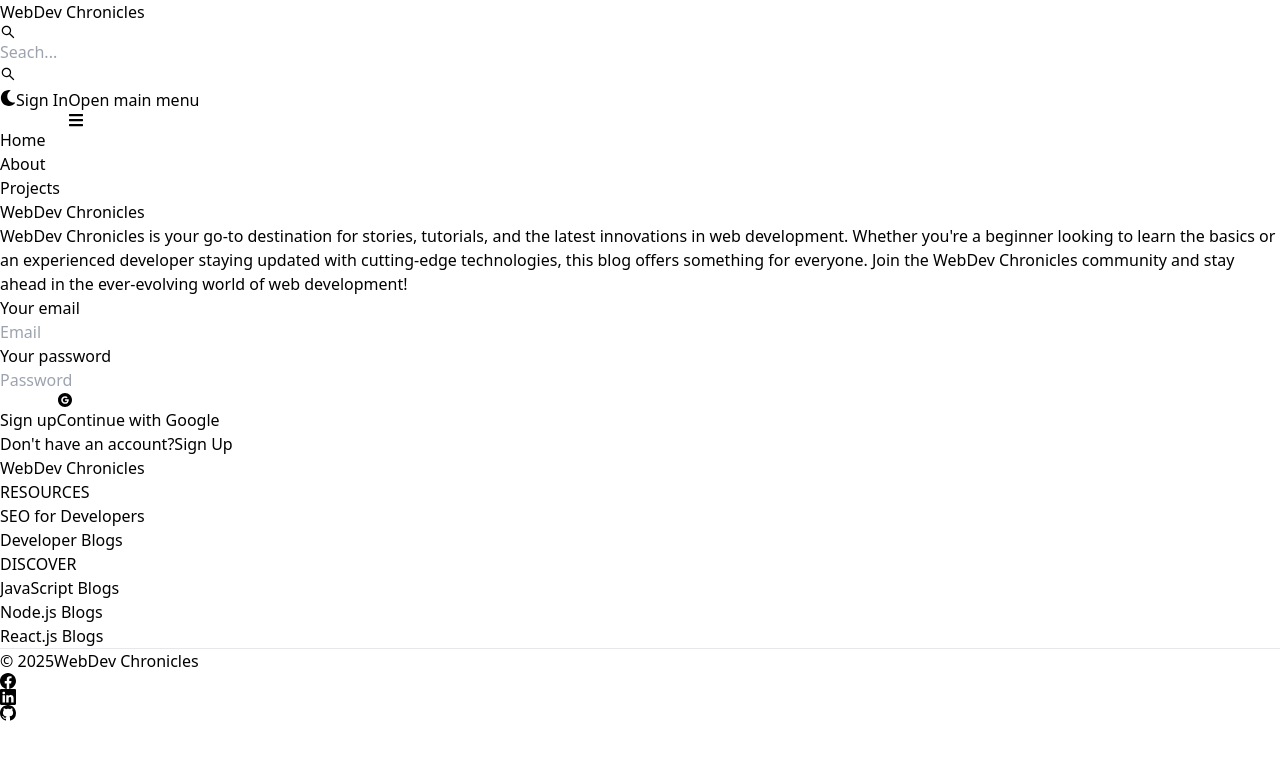
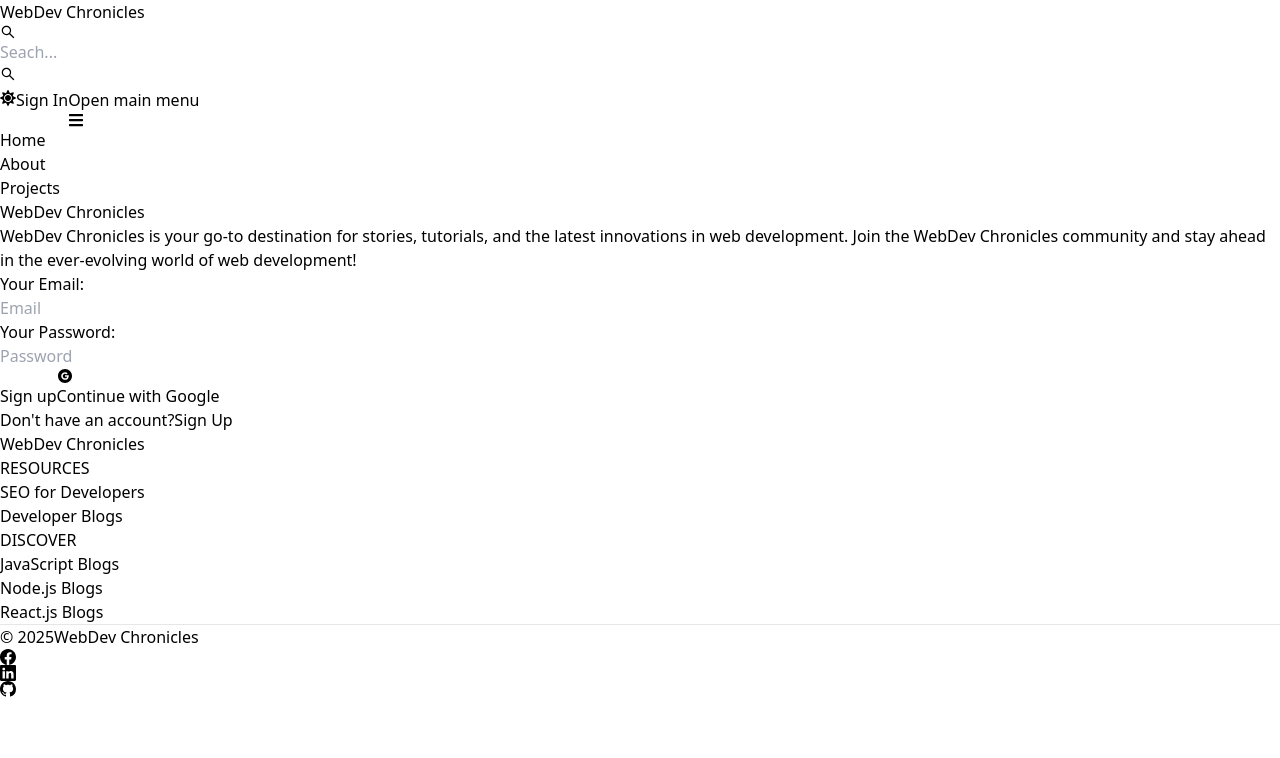
Before and after one commit to Pooja675/MERN-Blog, a React (Vite) app in the folder client/: page /sign-in in a window 1280 px wide. Shown: the top 758 px of the page. Built offline with nearby package versions, Linux system fonts and the light colour scheme; no server answers.

Commit message:
completed dark mode functionality

```diff
--- a/client/src/components/Header.jsx
+++ b/client/src/components/Header.jsx
@@ -2,12 +2,15 @@
 import { Avatar, Button, Dropdown, Navbar, TextInput } from "flowbite-react";
 import { Link, useLocation } from "react-router-dom";
 import { AiOutlineSearch } from "react-icons/ai";
-import { FaMoon } from "react-icons/fa";
-import { useSelector } from "react-redux";
+import { FaMoon, FaSun } from "react-icons/fa";
+import { useSelector, useDispatch } from "react-redux";
+import { toggleTheme } from "../redux/theme/themeSlice";
 
 const Header = () => {
   const path = useLocation.pathname;
+  const dispatch = useDispatch();
   const { currentUser } = useSelector((store) => store.user);
+  const { theme } = useSelector((store) => store.theme);
   return (
     <Navbar>
       <Link
@@ -30,9 +33,14 @@
       <Button className="w-12 h-10 lg:hidden" color="gray" pill>
         <AiOutlineSearch />
       </Button>
-      <div className="flex gap-2 md:order-2">
-        <Button className="w-12 h-10 hidden sm:inline" color="gray" pill>
-          <FaMoon />
+      <div className="flex gap-5 md:order-2">
+        <Button
+          className="w-12 h-10 hidden sm:inline"
+          color="gray"
+          pill
+          onClick={() => dispatch(toggleTheme())}
+        >
+          {theme === "light" ? <FaSun /> : <FaMoon />}
         </Button>
         {currentUser ? (
           <Dropdown
@@ -49,11 +57,10 @@
               </span>
             </Dropdown.Header>
             <Link to={"/dashboard?tab=profile"}>
-            <Dropdown.Item>Profile</Dropdown.Item>
+              <Dropdown.Item>Profile</Dropdown.Item>
             </Link>
             <Dropdown.Divider />
             <Dropdown.Item>Sign Out</Dropdown.Item>
-
           </Dropdown>
         ) : (
           <Link to="/sign-in">
--- /dev/null
+++ b/client/src/components/ThemeProvider.jsx
@@ -0,0 +1,15 @@
+import React from 'react'
+import {useSelector} from "react-redux";
+
+const ThemeProvider = ({children}) => {
+    const {theme} = useSelector((store) => store.theme)
+  return (
+    <div className={theme}>
+        <div className="bg-white text-gray-700 dark:text-gray-300 dark:bg-[rgb(16,23,42)] min-h-screen">
+            {children}
+        </div>
+    </div>
+  )
+}
+
+export default ThemeProvider
--- a/client/src/main.jsx
+++ b/client/src/main.jsx
@@ -4,11 +4,14 @@
 import appStore, { persistor } from './redux/store.js'
 import { Provider } from 'react-redux'
 import { PersistGate } from 'redux-persist/integration/react'
+import ThemeProvider from './components/ThemeProvider.jsx'
 
 createRoot(document.getElementById('root')).render(
   <PersistGate persistor={persistor}>
    <Provider store={appStore}>
-    <App />
+    <ThemeProvider>
+        <App />
+    </ThemeProvider>
   </Provider>
   </PersistGate>,
 )
--- a/client/src/pages/SignIn.jsx
+++ b/client/src/pages/SignIn.jsx
@@ -58,20 +58,17 @@
             </span>{" "}
             Chronicles
           </Link>
-          <p className="text-base text-gray-800 mt-5 text-wrap text-left">
+          <p className="text-base text-gray-800 mt-5 text-wrap text-left  dark:text-white">
             WebDev Chronicles is your go-to destination for stories, tutorials,
-            and the latest innovations in web development. Whether you're a
-            beginner looking to learn the basics or an experienced developer
-            staying updated with cutting-edge technologies, this blog offers
-            something for everyone. Join the WebDev Chronicles community and
-            stay ahead in the ever-evolving world of web development!
+            and the latest innovations in web development. Join the WebDev Chronicles
+            community and stay ahead in the ever-evolving world of web development!
           </p>
         </div>
         {/* right */}
         <div className="flex-1">
           <form className="flex flex-col gap-4" onSubmit={handleSubmit}>
             <div>
-              <Label value="Your email" />
+              <Label value="Your Email:" />
 
               <TextInput
                 id="emailId"
@@ -81,7 +78,7 @@
               />
             </div>
             <div>
-              <Label value="Your password" />
+              <Label value="Your Password:" />
 
               <TextInput
                 id="password"
--- a/client/src/pages/SignUp.jsx
+++ b/client/src/pages/SignUp.jsx
@@ -58,7 +58,7 @@
             </span>{" "}
             Chronicles
           </Link>
-          <p className="text-base text-gray-800 mt-5 text-wrap text-left">
+          <p className="text-base text-gray-800 mt-5 text-wrap text-left  dark:text-white">
             WebDev Chronicles is your go-to destination for stories, tutorials,
             and the latest innovations in web development. Whether you're a
             beginner looking to learn the basics or an experienced developer
@@ -71,7 +71,7 @@
         <div className="flex-1">
           <form className="flex flex-col gap-4" onSubmit={handleSubmit}>
             <div>
-              <Label value="Your username" />
+              <Label value="Your Username:" />
 
               <TextInput
                 id="userName"
@@ -82,7 +82,7 @@
               />
             </div>
             <div>
-              <Label value="Your email" />
+              <Label value="Your Email:" />
 
               <TextInput
                 id="emailId"
@@ -92,7 +92,7 @@
               />
             </div>
             <div>
-              <Label value="Your password" />
+              <Label value=" Your Password:" />
 
               <TextInput
                 id="password"
--- a/client/src/redux/store.js
+++ b/client/src/redux/store.js
@@ -1,11 +1,13 @@
 import {combineReducers, configureStore} from "@reduxjs/toolkit"
 import storage from 'redux-persist/lib/storage'
 import userReducer from "./user/userSlice"
+import themeReducer from './theme/themeSlice'
 import {persistReducer} from "redux-persist"
 import persistStore from "redux-persist/es/persistStore"
 
 const rootReducer = combineReducers({
     user: userReducer,
+    theme: themeReducer,
 })
 
 const persistConfig ={
--- /dev/null
+++ b/client/src/redux/theme/themeSlice.js
@@ -0,0 +1,20 @@
+import {createSlice} from "@reduxjs/toolkit"
+
+const initialState = {
+    theme: 'light',
+}
+const themeSlice = createSlice({
+        name:'theme',
+        initialState,
+
+        reducers:{
+
+            toggleTheme: (state) => {
+                state.theme = state.theme === 'light' ? 'dark' : 'light'
+            }
+        }
+})
+
+export const {toggleTheme} = themeSlice.actions;
+
+export default themeSlice.reducer;
```
